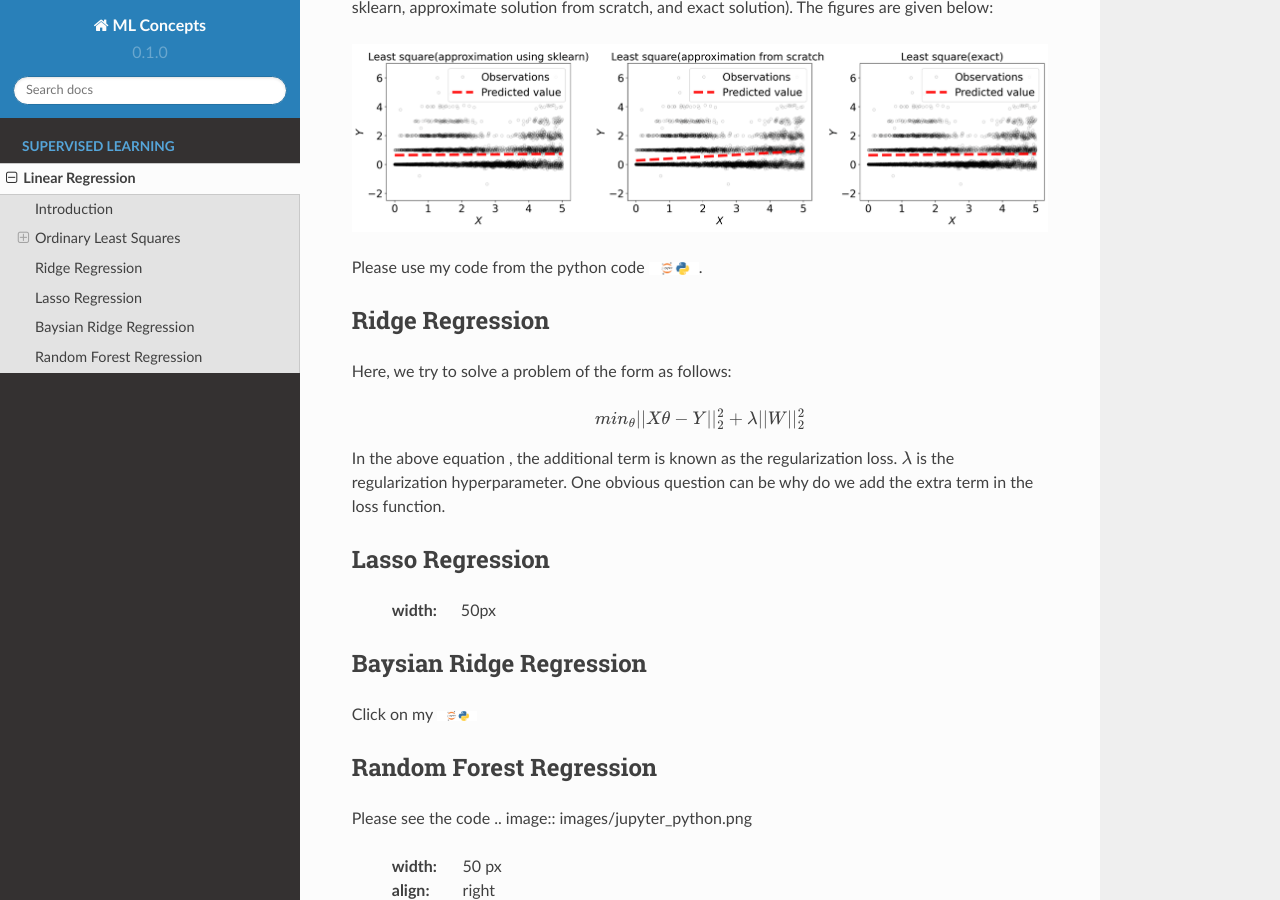
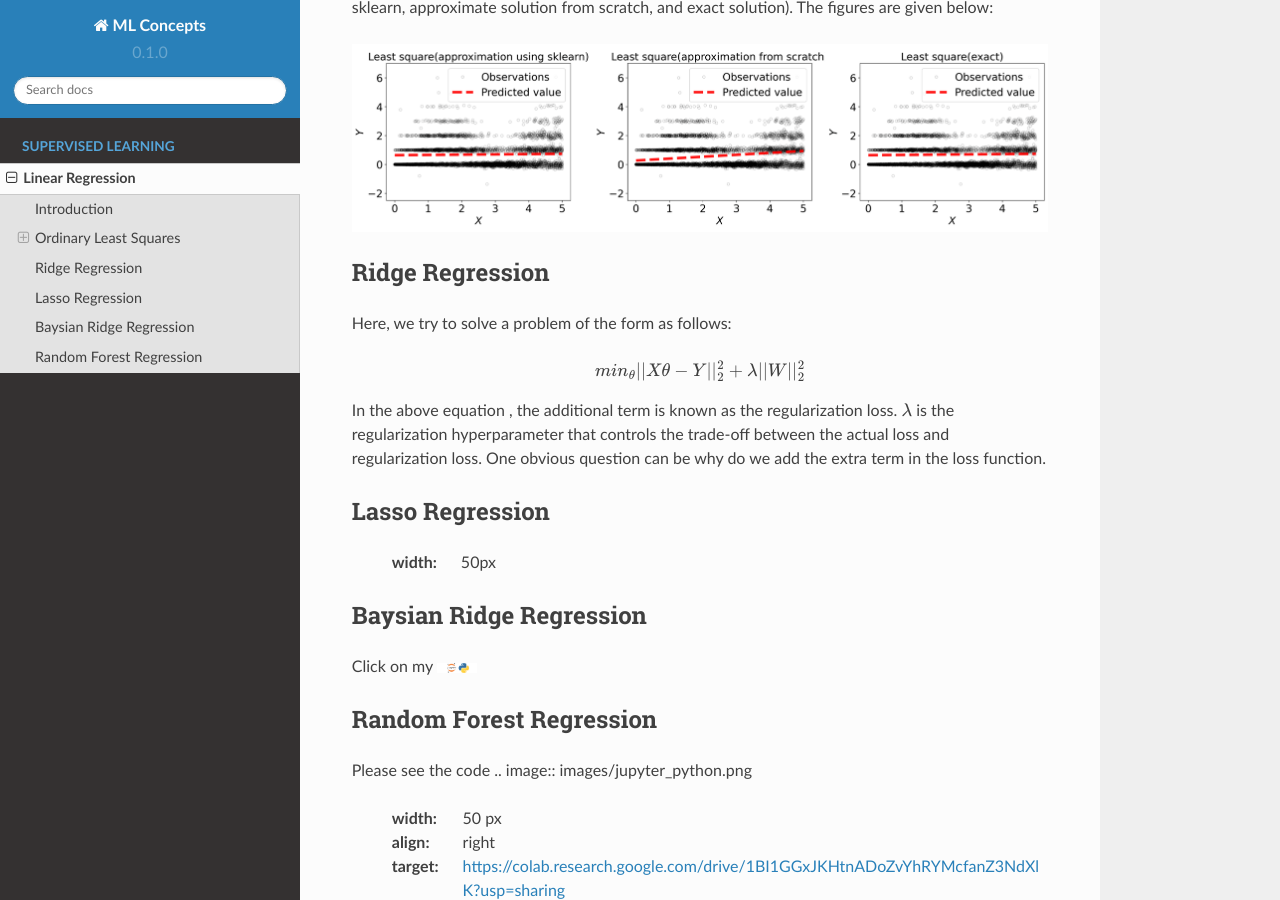
Before and after one commit to ghoshsubh/ML-project, a Sphinx documentation site: the page built from docs/source/Linear_regression.rst, in a window 1280 px wide and 900 px high, scrolled down 3558 px. Built offline with Sphinx 7.4.7 and the Read the Docs theme 2.0.0, drawn with Linux system fonts in a browser that asks for light colours.

Commit message:
Update Linear_regression.rst

```diff
--- a/docs/source/Linear_regression.rst
+++ b/docs/source/Linear_regression.rst
@@ -131,13 +131,6 @@ We show the lines that fit the data points for all the three methods(approximate
 .. image:: images/linefit_square.png
 
 
-Please use my code from the python code |image|.
-
-.. |image| image:: images/jupyter_python.png
-  :width: 50 px
-  :target: https://colab.research.google.com/drive/1BI1GGxJKHtnADoZvYhRYMcfanZ3NdXlK?usp=sharing
-
-
 Ridge Regression
 ================
 Here, we try to solve a problem of the form as follows:
@@ -146,7 +139,7 @@ Here, we try to solve a problem of the form as follows:
 
   min_{\theta} ||X\theta - Y||_2^2 + \lambda ||W||_2^2
 
-In the above equation , the additional term is known as the regularization loss. :math:`\lambda` is the regularization hyperparameter. One obvious question can be why do we add the extra term in the loss function.
+In the above equation , the additional term is known as the regularization loss. :math:`\lambda` is the regularization hyperparameter that controls the trade-off between the actual loss and regularization loss. One obvious question can be why do we add the extra term in the loss function.
 
 Lasso Regression
 ================
```
